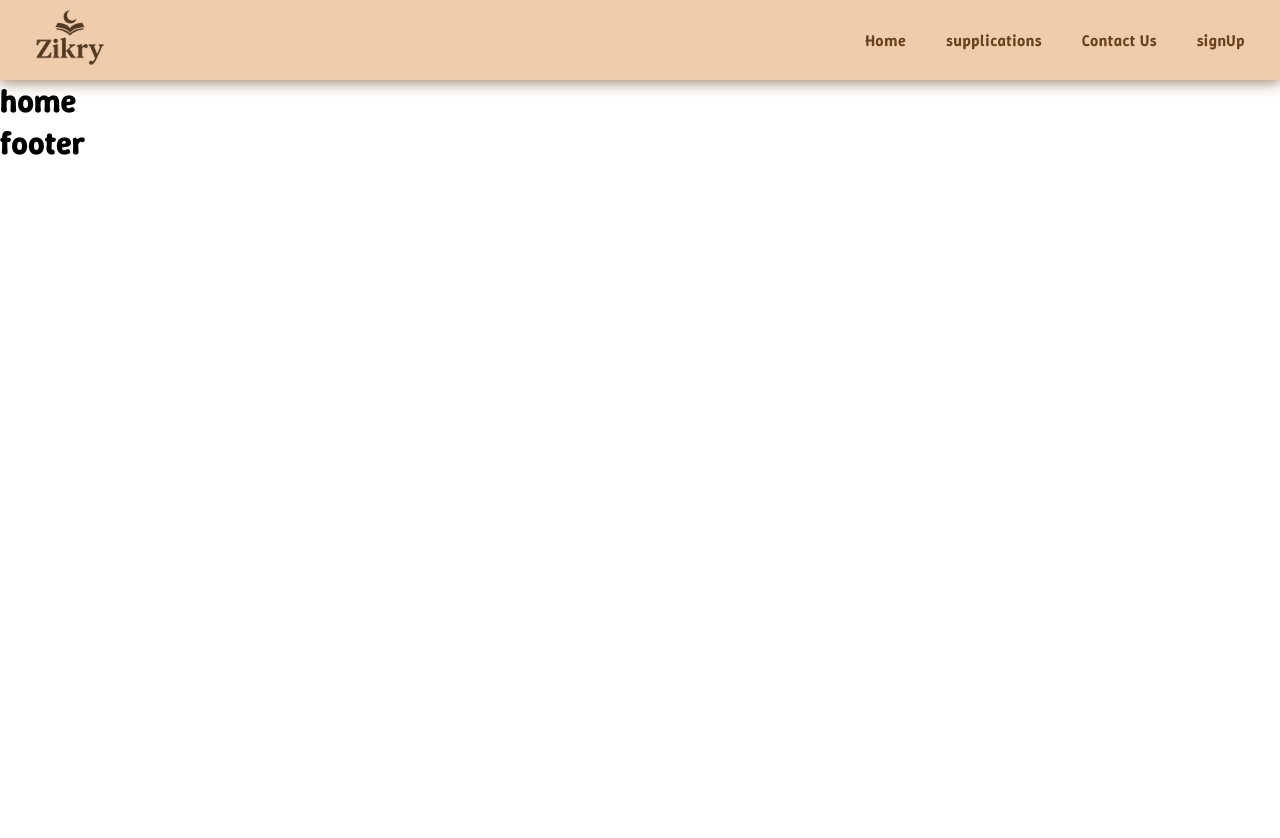
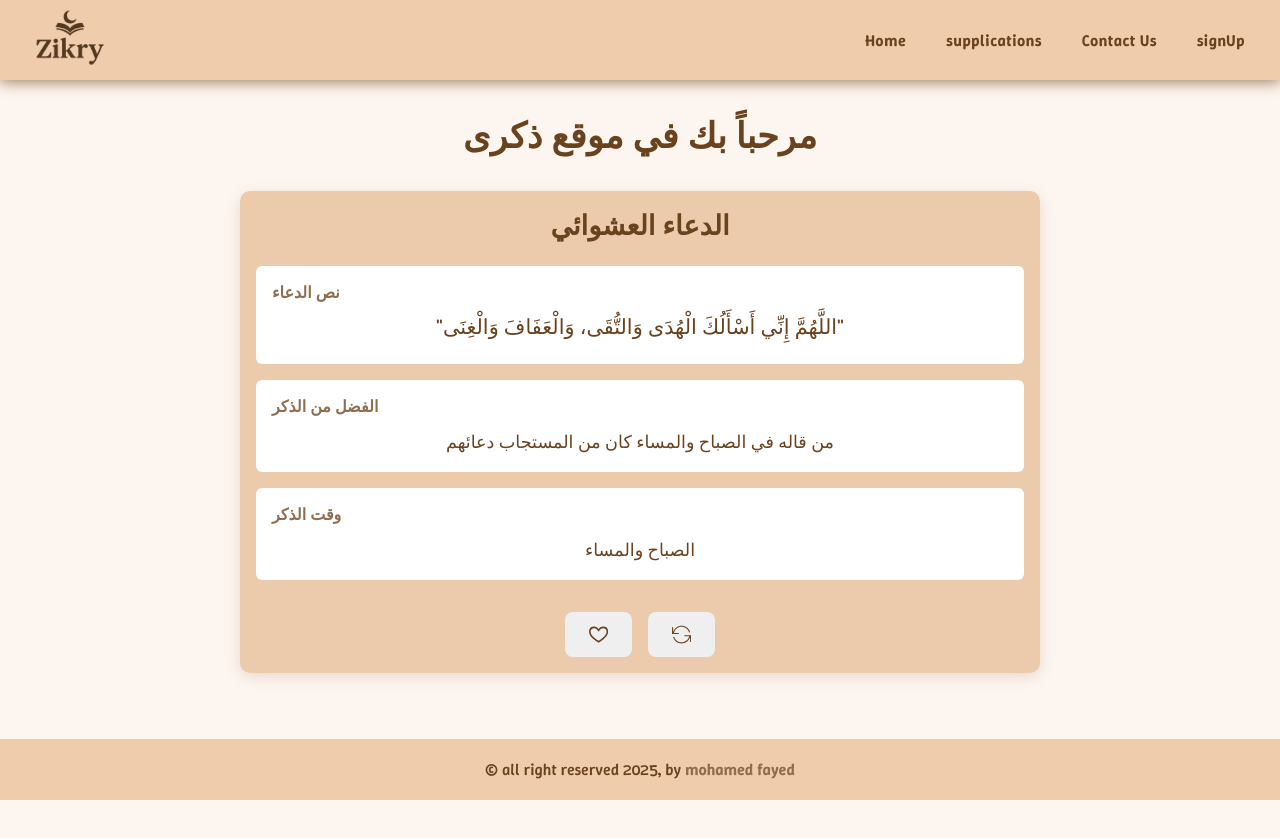
Before and after one commit to Fayed12/Zikry, a React (Vite) app: page / in a window 1280 px wide. Shown: the top 838 px of the page. Before the commit the page ends 800 px from the top, so only its background shows below. Built offline with nearby package versions, Linux system fonts and the light colour scheme.

Commit message:
end home style

```diff
--- a/index.html
+++ b/index.html
@@ -14,9 +14,6 @@
     <meta http-equiv="Content-Language" content="en">
 
     <meta name="theme-color" content="#2E2C2B">
-    <meta name="apple-mobile-web-app-capable" content="yes">
-    <meta name="apple-mobile-web-app-status-bar-style"
-      content="black-translucent">
 
     <meta property="og:title" content="Zikry | Daily Dua & Islamic Reminders">
     <meta property="og:description"
--- a/package.json
+++ b/package.json
@@ -10,8 +10,10 @@
     "preview": "vite preview"
   },
   "dependencies": {
+    "@supabase/supabase-js": "^2.78.0",
     "react": "^19.1.1",
     "react-dom": "^19.1.1",
+    "react-icons": "^5.5.0",
     "react-router": "^7.9.5"
   },
   "devDependencies": {
--- a/src/components/footer/footer.jsx
+++ b/src/components/footer/footer.jsx
@@ -1,7 +1,12 @@
+// local
+import style from "./footer.module.css"
+
 function Footer() {
     return (
         <>
-        <h1>footer</h1>
+        <div className={style.content}>
+                &copy; all right reserved 2025, by <span className={style.name}>mohamed fayed</span>
+              </div>
         </>
      );
 }
--- a/src/components/footer/footer.module.css
+++ b/src/components/footer/footer.module.css
@@ -0,0 +1,17 @@
+.content {
+    width: 100%;
+  background-color: #efccac;
+  padding: 20px;
+  text-align: center;
+  color: #69421e;
+  font-size: 1rem;
+  font-weight: 500;
+  position: fixed;
+  bottom: 0;
+  left: 0;
+}
+
+.name {
+  color: #8f6e4f;
+  font-weight: 600;
+}
--- a/src/components/nav-bar/navBar.jsx
+++ b/src/components/nav-bar/navBar.jsx
@@ -1,5 +1,7 @@
+// react router
+import { NavLink } from "react-router";
+
 // local
-import { NavLink } from "react-router";
 import style from "./navBar.module.css"
 
 function NavBar() {
--- a/src/index.css
+++ b/src/index.css
@@ -28,6 +28,11 @@ a{
 }
 
 li a.active {
-    color: #efccac !important;
-    background-color: #69421e !important;
+  font-size: 1.2rem !important;
+    color: #483019 !important;
 }
+
+header{
+  position: sticky;
+  top: 0;
+}
--- a/src/pages/home/home.jsx
+++ b/src/pages/home/home.jsx
@@ -1,9 +1,52 @@
+// import { useEffect } from "react";
+// import { supabase } from "../../supabaseClient";
+import styles from "./home.module.css"
+
+// react icons
+import { GrFavorite } from "react-icons/gr";
+import { TfiReload } from "react-icons/tfi";
+
 function Home() {
-    return (
-        <>
-        <h1>home</h1>
-        </>
-     );
+
+  return (
+    <div className={styles.container}>
+      <h1 className={styles.welcome}>مرحباً بك في موقع ذكرى</h1>
+
+      <div className={styles.prayerBox}>
+        <h2 className={styles.boxHeader}>الدعاء العشوائي</h2>
+
+        <div className={styles.prayerContent}>
+          <div className={styles.section}>
+            <h3 className={styles.sectionTitle}>نص الدعاء</h3>
+            <p className={styles.prayerText}>
+              "اللَّهُمَّ إِنِّي أَسْأَلُكَ الْهُدَى وَالتُّقَى، وَالْعَفَافَ وَالْغِنَى"
+            </p>
+          </div>
+
+          <div className={styles.section}>
+            <h3 className={styles.sectionTitle}>الفضل من الذكر</h3>
+            <p className={styles.virtueText}>
+              من قاله في الصباح والمساء كان من المستجاب دعائهم
+            </p>
+          </div>
+
+          <div className={styles.section}>
+            <h3 className={styles.sectionTitle}>وقت الذكر</h3>
+            <p className={styles.timeText}>الصباح والمساء</p>
+          </div>
+        </div>
+
+        <div className={styles.buttonContainer}>
+          <button className={`${styles.button} ${styles.favoriteBtn}`}>
+            <GrFavorite/>
+          </button>
+          <button className={`${styles.button} ${styles.nextBtn}`}>
+           <TfiReload/>
+          </button>
+        </div>
+      </div>
+    </div>
+  )
 }
 
 export default Home;
--- a/src/pages/home/home.module.css
+++ b/src/pages/home/home.module.css
@@ -0,0 +1,94 @@
+.container {
+  min-height: 100vh;
+  padding: 2rem;
+  background-color: #fdf6f0;
+  display: flex;
+  flex-direction: column;
+  align-items: center;
+}
+
+.welcome {
+  color: #69421e;
+  font-size: 2.2rem;
+  font-weight: 700;
+  margin-bottom: 2rem;
+  text-align: center;
+}
+
+.prayerBox {
+  width: 90%;
+  max-width: 800px;
+  background-color: #eccbac;
+  border-radius: 10px;
+  padding: 1rem;
+  box-shadow: 0 4px 15px rgba(143, 110, 79, 0.2);
+}
+
+.boxHeader {
+  color: #69421e;
+  font-size: 1.7rem;
+  text-align: center;
+  margin-bottom: 1.4rem;
+  font-weight: 600;
+}
+
+.section {
+  background-color: #fff;
+  border-radius: 6px;
+  padding: 1rem;
+  margin-bottom: 1rem;
+}
+
+.sectionTitle {
+  color: #8f6e4f;
+  font-size: 1rem;
+  margin-bottom: .7rem;
+  font-weight: 600;
+}
+
+.prayerText {
+  color: #69421e;
+  font-size: 1.3rem;
+  text-align: center;
+  line-height: 1.2;
+  margin-bottom: 0.5rem;
+}
+
+.virtueText,
+.timeText {
+  color: #69421e;
+  font-size: 1.1rem;
+  text-align: center;
+  line-height: 1.6;
+}
+
+.buttonContainer {
+  display: flex;
+  justify-content: center;
+  gap: 1rem;
+  margin-top: 2rem;
+}
+
+.button {
+  padding: 0.8rem 1.5rem;
+  border: none;
+  border-radius: 8px;
+  font-size: 1rem;
+  font-weight: 600;
+  cursor: pointer;
+  color: #69421e;
+  display: flex;
+  justify-content: center;
+  align-items: center;
+  transition: all 0.3s ease;
+}
+
+.button:hover {
+  background-color: #69421e;
+  color: white;
+  transform: translateY(-2px);
+}
+
+button svg{
+    font-size: 1.2rem;
+}
--- /dev/null
+++ b/src/supabaseClient.js
@@ -0,0 +1,6 @@
+import { createClient } from '@supabase/supabase-js';
+
+const supabaseUrl = import.meta.env.VITE_SUPABASE_URL;
+const supabaseAnonKey = import.meta.env.VITE_SUPABASE_ANON_KEY;
+
+export const supabase = createClient(supabaseUrl, supabaseAnonKey);
```
Also changed, not shown: 2 other files (tests, documents, lock files or other folders).
